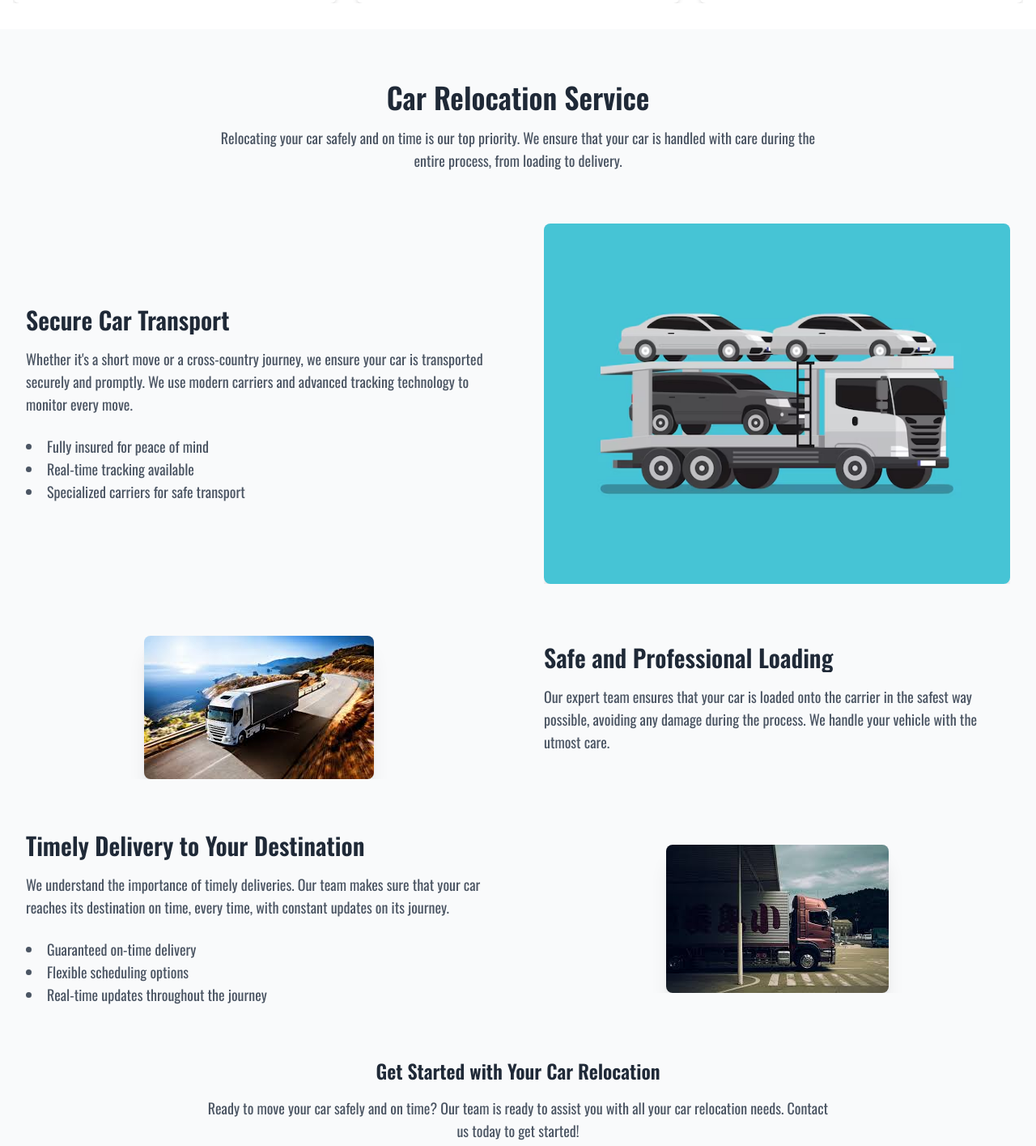
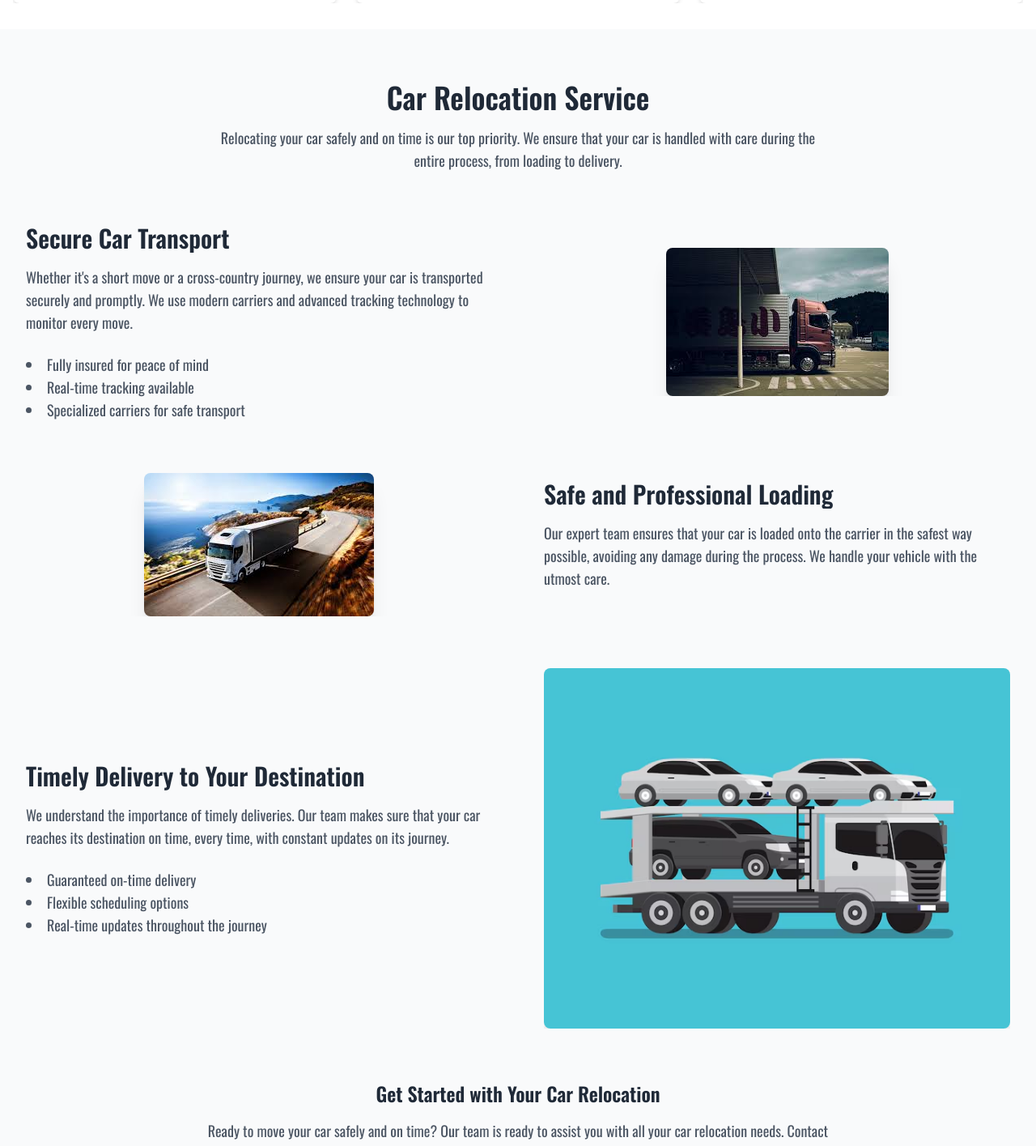
Before and after one commit to Aashif10/transportfrontend, a React (Vite) app: page / in a window 1280 px wide. Shown: the part 8000-9415 px from the top of the page at 81% size. Built offline with nearby package versions, Linux system fonts and the light colour scheme.

Commit message:
carcommit

```diff
--- a/src/pages/CarRelocation.jsx
+++ b/src/pages/CarRelocation.jsx
@@ -1,5 +1,8 @@
 import React from "react";
-
+import img1 from "../../public/car1.jpg"
+import img2 from "../../public/car2.jpg"
+import img3 from "../../public/car3.avif"
+import img4 from "../../public/car4.jpg"
 const CarRelocation = () => {
   return (
     <div className="bg-gray-50 py-16">
@@ -35,7 +38,7 @@ const CarRelocation = () => {
           </div>
           <div className="flex justify-center">
             <img
-              src="../../public/car3.avif" // Replace with your own image URL
+              src={img1} // Replace with your own image URL
               alt="Secure Car Transport"
               className="rounded-lg shadow-xl"
             />
@@ -46,7 +49,7 @@ const CarRelocation = () => {
         <div className="grid grid-cols-1 lg:grid-cols-2 gap-16 items-center mt-16">
           <div className="flex justify-center">
             <img
-              src="../../public/car2.jpg" // Replace with your own image URL
+              src={img2} // Replace with your own image URL
               alt="Loading Process"
               className="rounded-lg shadow-xl"
             />
@@ -82,7 +85,7 @@ const CarRelocation = () => {
           </div>
           <div className="flex justify-center">
             <img
-              src="../../public/car1.jpg" // Replace with your own image URL
+              src={img3} // Replace with your own image URL
               alt="Car Delivery"
               className="rounded-lg shadow-xl"
             />
```
